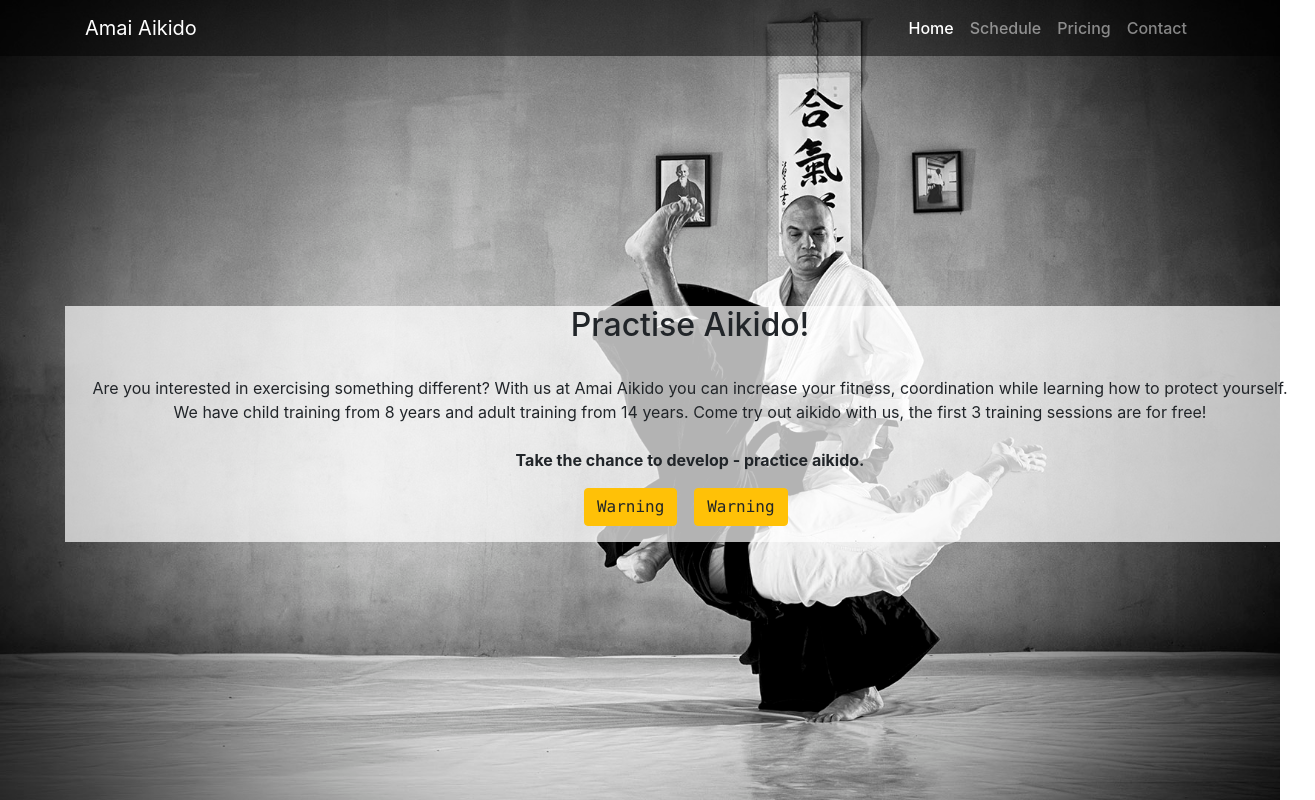
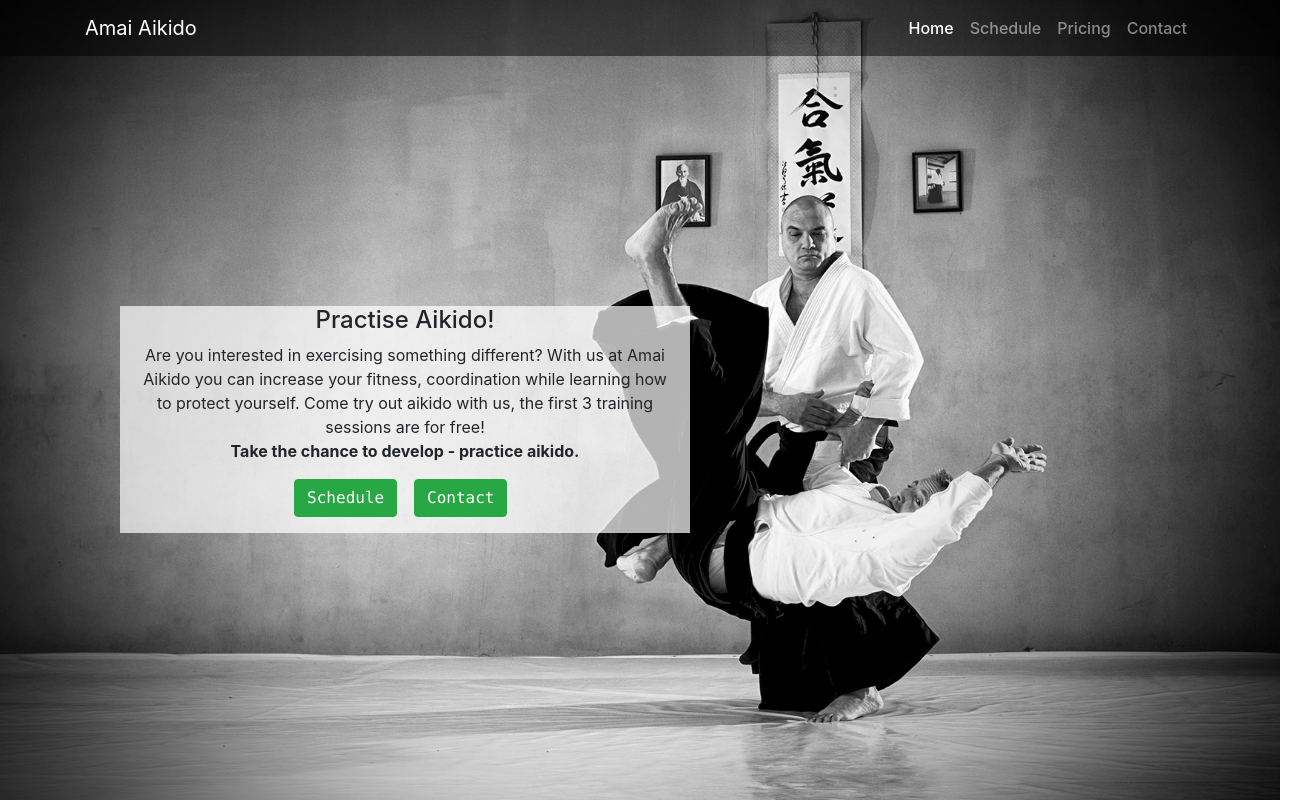
Before and after one commit to Code-Institute-Submissions/user-centric-frontend-2, a plain HTML site: page index.html in a window 1280 px wide. Shown: the whole page, 1315 px wide, since content can reach past the window. Drawn offline with nearby package versions, Linux system fonts and the light colour scheme.

Commit message:
added ids and classes to style

```diff
--- a/index.html
+++ b/index.html
@@ -45,19 +45,17 @@
 
 </nav>
 
-<div class="container-fluid">
-   <div class="row-fluid">
-      <div class="col-12 text-boxed animate__animated  animate__fadeInLeft animate__slower">
-        <h2>Practise Aikido!</h2>
-        <br>
-        <p>Are you interested in exercising something different? With us at Amai Aikido you can increase your fitness, coordination while
-  learning how to protect yourself.  We have child training from 8 years and adult training from 14 years.
-  Come try out aikido with us, the first 3 training sessions are for free!
-        <br>
+<div class="container">
+   <div class="row info-row">
+      <div class="col-12 col-md-6 text-boxed animate__animated animate__fadeInLeft animate__slower">
+        <h4 id="info-header">Practise Aikido!</h4>
+        <p id="info-p">Are you interested in exercising something different? With us at Amai Aikido you can increase your fitness, coordination while
+  learning how to protect yourself. Come try out aikido with us,
+  the first 3 training sessions are for free!
         <br>
         <strong>Take the chance to develop - practice aikido.</strong>
         </p>
-        <div><pre><button type="button" class="btn btn-warning">Warning</button>  <button type="button" class="btn btn-warning">Warning</button> </pre> </div>
+        <div><pre><button type="button" class="btn btn-success" id="schedule-btn">Schedule</button>  <button type="button" class="btn btn-success" id="contact-btn">Contact</button> </pre> </div>
      </div>
   </div>
 </div>
```
